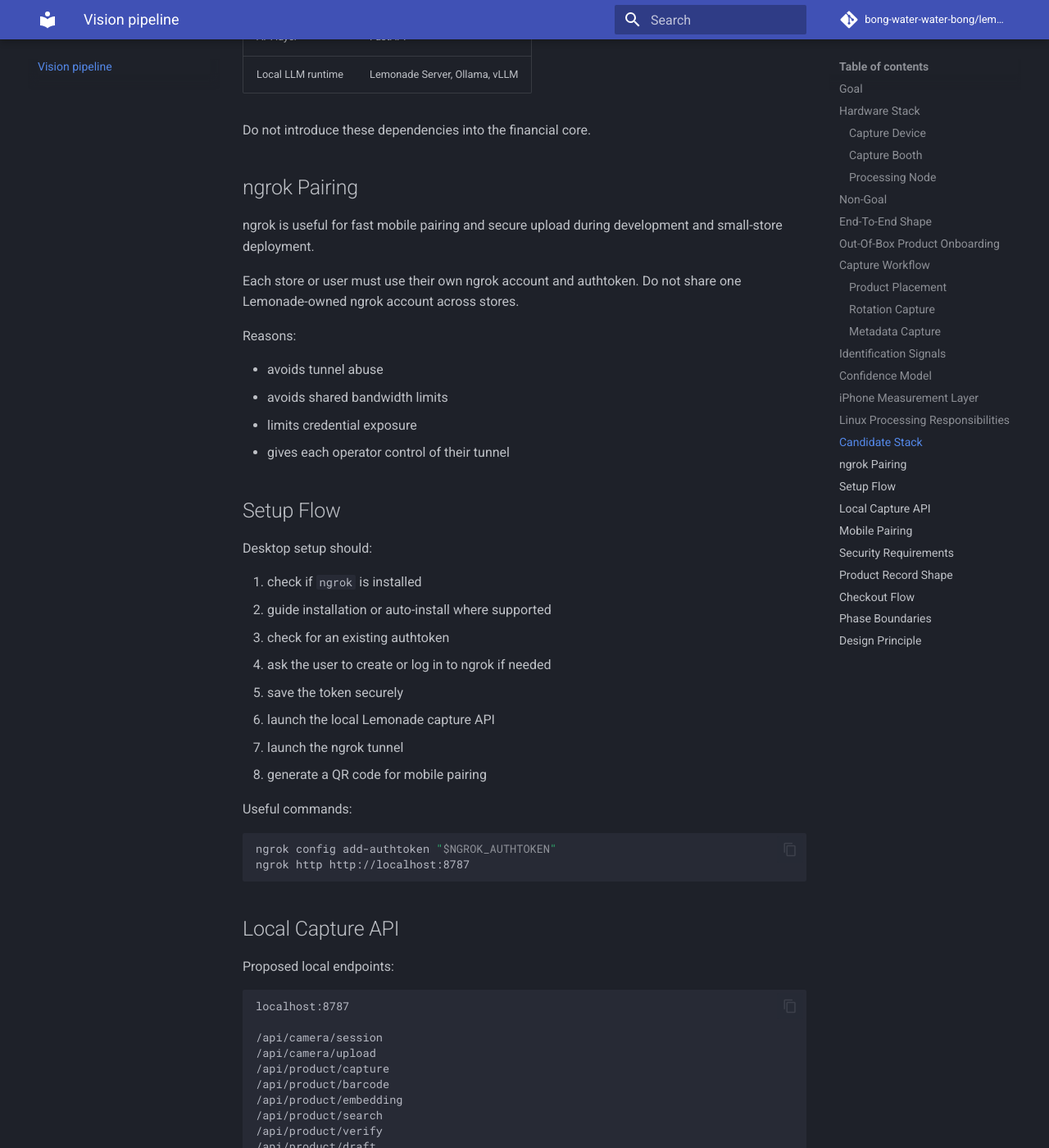
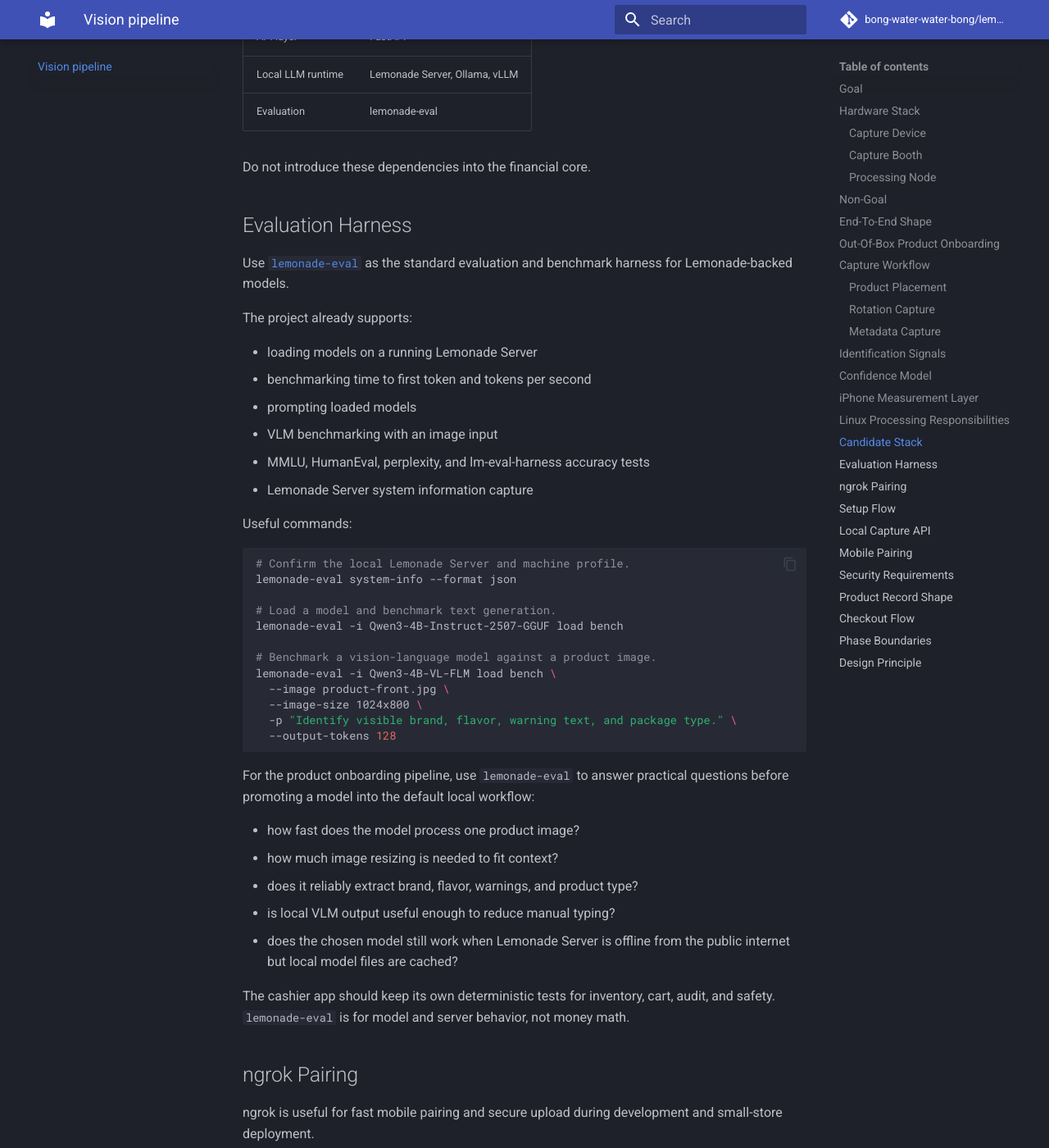
Before and after one commit to bong-water-water-bong/lemonade-cashier, an MkDocs documentation site: the page built from docs/VISION_PIPELINE.md, in a window 1280 px wide and 1400 px high, scrolled down 7318 px. Shown: the whole window at 82% size. Built offline with MkDocs 1.6.1 and Material for MkDocs 9.7.7, drawn with Linux system fonts in a browser that asks for light colours; comment, search, counter and statistics services are not loaded.

Commit message:
docs: add lemonade eval to vision pipeline

````diff
--- a/docs/VISION_PIPELINE.md
+++ b/docs/VISION_PIPELINE.md
@@ -265,8 +265,54 @@
 | Vector database | Qdrant, ChromaDB |
 | API layer | FastAPI |
 | Local LLM runtime | Lemonade Server, Ollama, vLLM |
+| Evaluation | lemonade-eval |
 
 Do not introduce these dependencies into the financial core.
+
+## Evaluation Harness
+
+Use [`lemonade-eval`](https://github.com/lemonade-sdk/lemonade-eval) as the
+standard evaluation and benchmark harness for Lemonade-backed models.
+
+The project already supports:
+
+- loading models on a running Lemonade Server
+- benchmarking time to first token and tokens per second
+- prompting loaded models
+- VLM benchmarking with an image input
+- MMLU, HumanEval, perplexity, and lm-eval-harness accuracy tests
+- Lemonade Server system information capture
+
+Useful commands:
+
+```bash
+# Confirm the local Lemonade Server and machine profile.
+lemonade-eval system-info --format json
+
+# Load a model and benchmark text generation.
+lemonade-eval -i Qwen3-4B-Instruct-2507-GGUF load bench
+
+# Benchmark a vision-language model against a product image.
+lemonade-eval -i Qwen3-4B-VL-FLM load bench \
+  --image product-front.jpg \
+  --image-size 1024x800 \
+  -p "Identify visible brand, flavor, warning text, and package type." \
+  --output-tokens 128
+```
+
+For the product onboarding pipeline, use `lemonade-eval` to answer practical
+questions before promoting a model into the default local workflow:
+
+- how fast does the model process one product image?
+- how much image resizing is needed to fit context?
+- does it reliably extract brand, flavor, warnings, and product type?
+- is local VLM output useful enough to reduce manual typing?
+- does the chosen model still work when Lemonade Server is offline from the
+  public internet but local model files are cached?
+
+The cashier app should keep its own deterministic tests for inventory, cart,
+audit, and safety. `lemonade-eval` is for model and server behavior, not money
+math.
 
 ## ngrok Pairing
 
````
